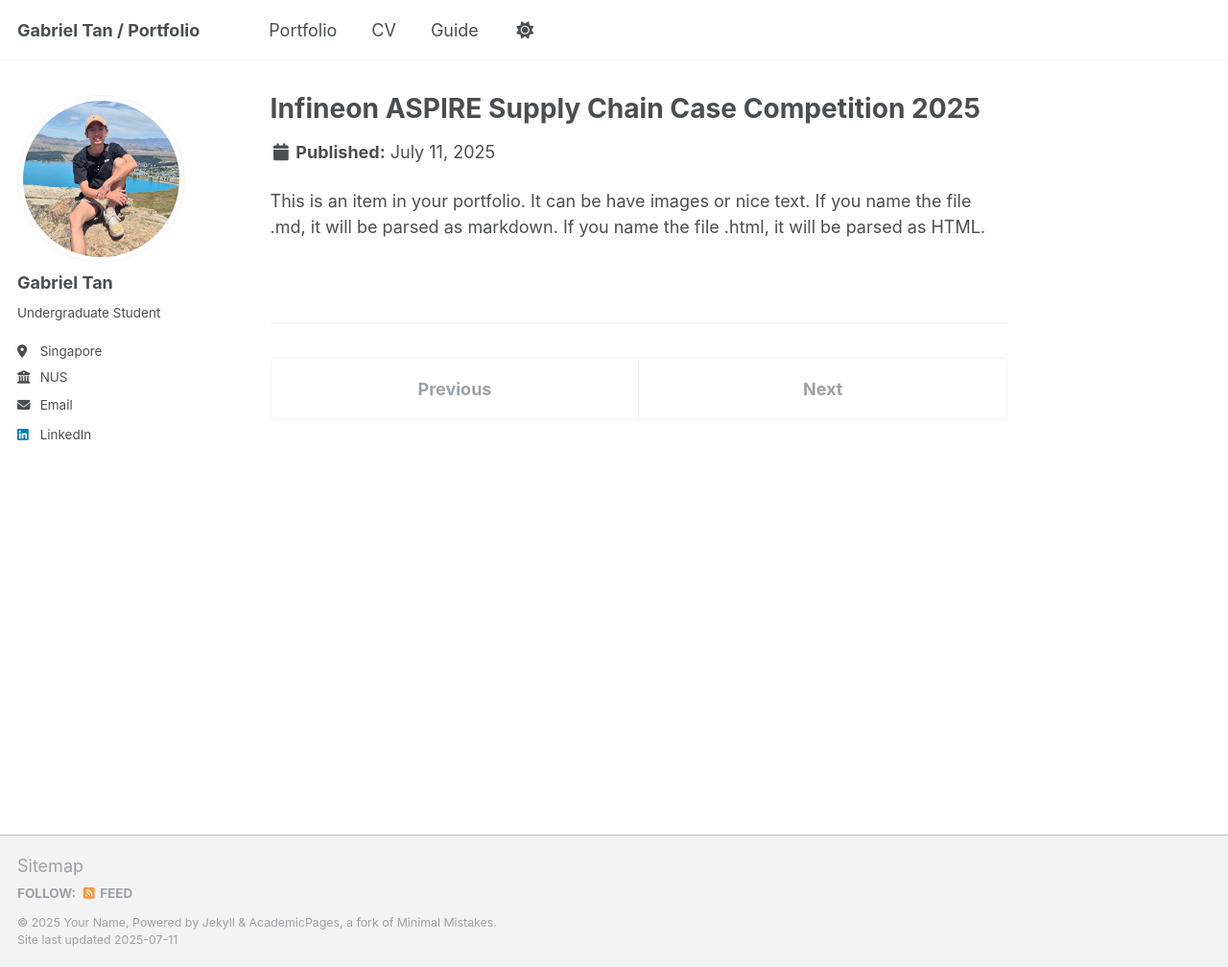
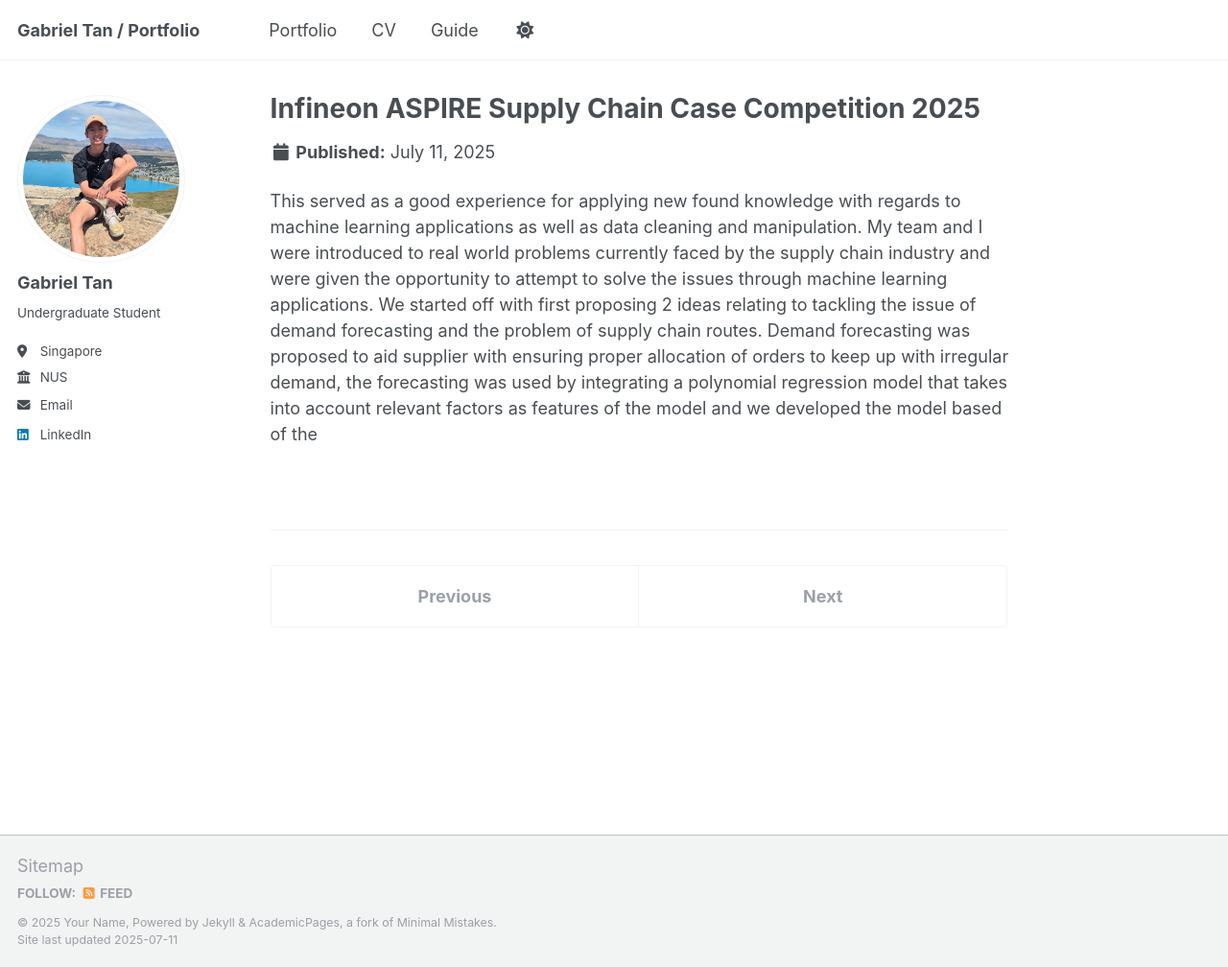
Before and after one commit to Gabetxk/Gabetxk.github.io, a Jekyll site: the page built from _portfolio/portfolio-1.md, in a window 1280 px wide and 1008 px high. Shown: the whole window at 96% size. Built offline with Jekyll 4.4.1, drawn with Linux system fonts in a browser that asks for light colours; a script that is not in the unit is left out.

Commit message:
Update portfolio-1.md

```diff
--- a/_portfolio/portfolio-1.md
+++ b/_portfolio/portfolio-1.md
@@ -4,4 +4,4 @@
 collection: portfolio
 ---
 
-This is an item in your portfolio. It can be have images or nice text. If you name the file .md, it will be parsed as markdown. If you name the file .html, it will be parsed as HTML.
+This served as a good experience for applying new found knowledge with regards to machine learning applications as well as data cleaning and manipulation. My team and I were introduced to real world problems currently faced by the supply chain industry and were given the opportunity to attempt to solve the issues through machine learning applications. We started off with first proposing 2 ideas relating to tackling the issue of demand forecasting and the problem of supply chain routes. Demand forecasting was proposed to aid supplier with ensuring proper allocation of orders to keep up with irregular demand, the forecasting was used by integrating a polynomial regression model that takes into account relevant factors as features of the model and we developed the model based of the
```
